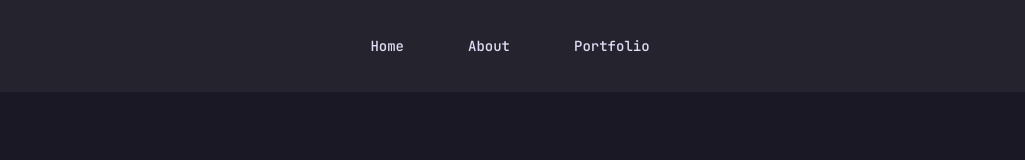
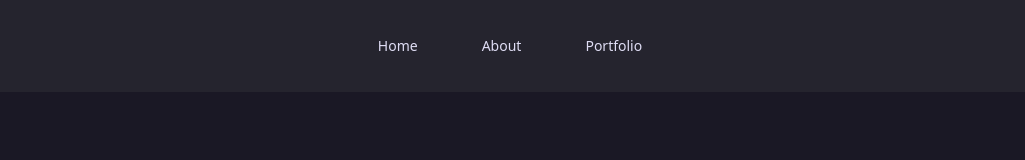
Before and after one commit to Miyxzu/definitely-high-quality-portfolio, a Next.js app: page / in a window 1280 px wide. Shown: the top 160 px of the page, without its empty margins (130-1155 px from the left). Built offline with nearby package versions, Linux system fonts and the light colour scheme.

Commit message:
fix: Fix 'Portfolio' menu item not showing by adding new dependency

```diff
--- a/app/layout.tsx
+++ b/app/layout.tsx
@@ -35,12 +35,12 @@ export default function RootLayout({
   return (
     <html lang="en">
       <body
-        className={`${jetbrainsMono.variable} ${openSans.variable} font-mono antialiased min-h-screen flex flex-col`}
+        className={`${jetbrainsMono.variable} ${openSans.variable} antialiased min-h-screen flex flex-col`}
       >
-        <header className="bg-muted">
-          <NavigationMenu className="max-w-full justify-items-center">
-            <NavigationMenuList className="p-7 gap-8 justify-end w-full">
-              <NavigationMenuItem>
+        <header className="bg-muted max-w-full justify-items-center">
+          <NavigationMenu>
+            <NavigationMenuList className="p-7 gap-8">
+              <NavigationMenuItem className="">
                 <NavigationMenuLink
                   asChild
                   className={`${navigationMenuTriggerStyle()} bg-transparent hover:bg-transparent relative after:absolute after:bottom-0 after:left-1/2 after:h-0.5 after:w-0 after:-translate-x-1/2 after:bg-primary after:transition-all after:duration-300 hover:after:w-full`}
@@ -53,7 +53,9 @@ export default function RootLayout({
                   asChild
                   className={`${navigationMenuTriggerStyle()} bg-transparent hover:bg-transparent relative after:absolute after:bottom-0 after:left-1/2 after:h-0.5 after:w-0 after:-translate-x-1/2 after:bg-primary after:transition-all after:duration-300 hover:after:w-full`}
                 >
-                  <Link href="/about">About</Link>
+                  <Link href="/about">
+                    About
+                  </Link>
                 </NavigationMenuLink>
               </NavigationMenuItem>
               <NavigationMenuItem>
@@ -61,7 +63,9 @@ export default function RootLayout({
                   asChild
                   className={`${navigationMenuTriggerStyle()} bg-transparent hover:bg-transparent relative after:absolute after:bottom-0 after:left-1/2 after:h-0.5 after:w-0 after:-translate-x-1/2 after:bg-primary after:transition-all after:duration-300 hover:after:w-full`}
                 >
-                  <Link href="/portfolio">Portfolio</Link>
+                  <Link href="/portfolio">
+                    Portfolio
+                  </Link>
                 </NavigationMenuLink>
               </NavigationMenuItem>
             </NavigationMenuList>
--- a/components/ui/navigation-menu.tsx
+++ b/components/ui/navigation-menu.tsx
@@ -1,7 +1,7 @@
 import * as React from "react"
 import { cva } from "class-variance-authority"
 import { ChevronDownIcon } from "lucide-react"
-import { NavigationMenu as NavigationMenuPrimitive } from "radix-ui"
+import * as NavigationMenuPrimitive from "@radix-ui/react-navigation-menu"
 
 import { cn } from "@/lib/utils"
 
--- a/package.json
+++ b/package.json
@@ -9,6 +9,7 @@
     "lint": "eslint"
   },
   "dependencies": {
+    "@radix-ui/react-navigation-menu": "^1.2.14",
     "class-variance-authority": "^0.7.1",
     "clsx": "^2.1.1",
     "lucide-react": "^0.564.0",
```
Also changed, not shown: 2 other files (tests, documents, lock files or other folders).
